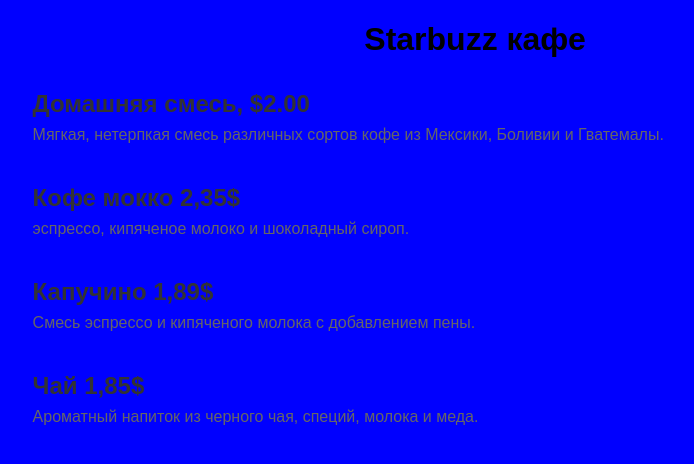
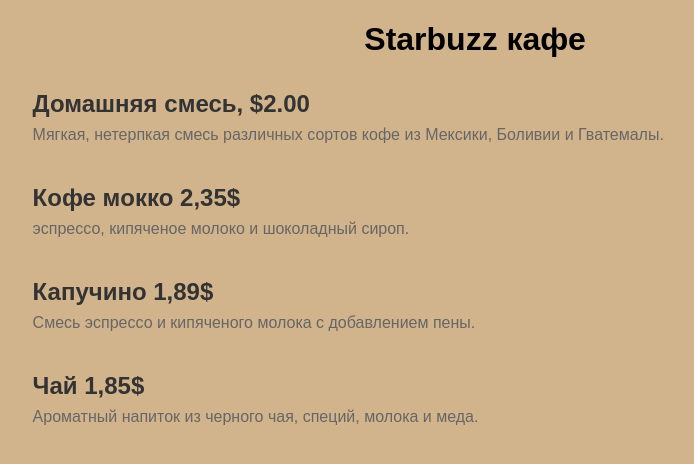
Before and after one commit to TimJupp13/TimJupp13.github.io, a plain HTML site: page index.html in a window 1280 px wide. Shown: the whole page, without its empty margins (165-859 px from the left). Drawn offline with Linux system fonts and the light colour scheme.

Commit message:
изменение цвета фона

```diff
--- a/index.html
+++ b/index.html
@@ -22,7 +22,7 @@
         }
         body {
             font-family: sans-serif;
-        background: blue;
+        background: #d2b48c;
         }
         .menu_item_description{
 margin-bottom: 0;
```
